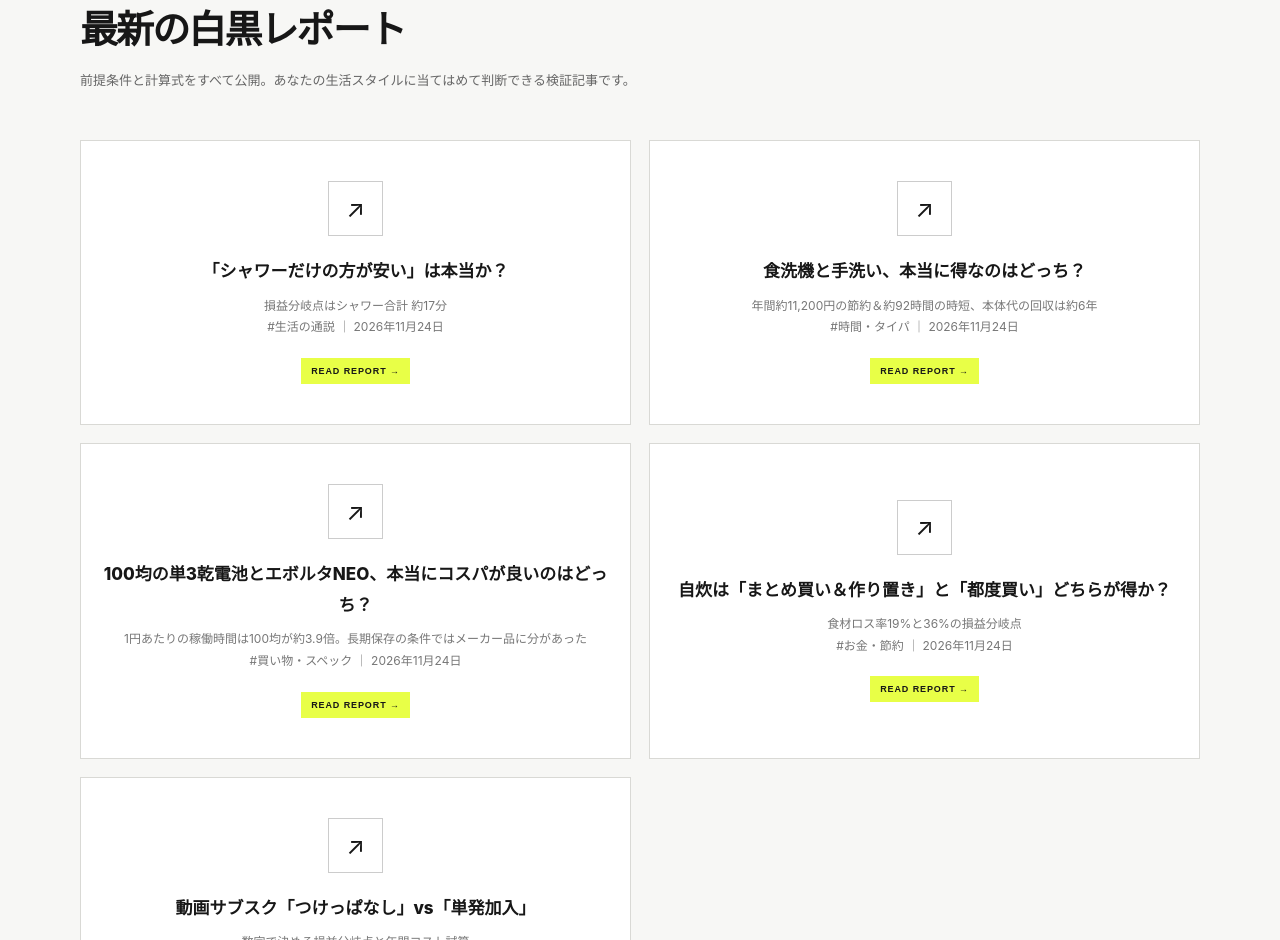
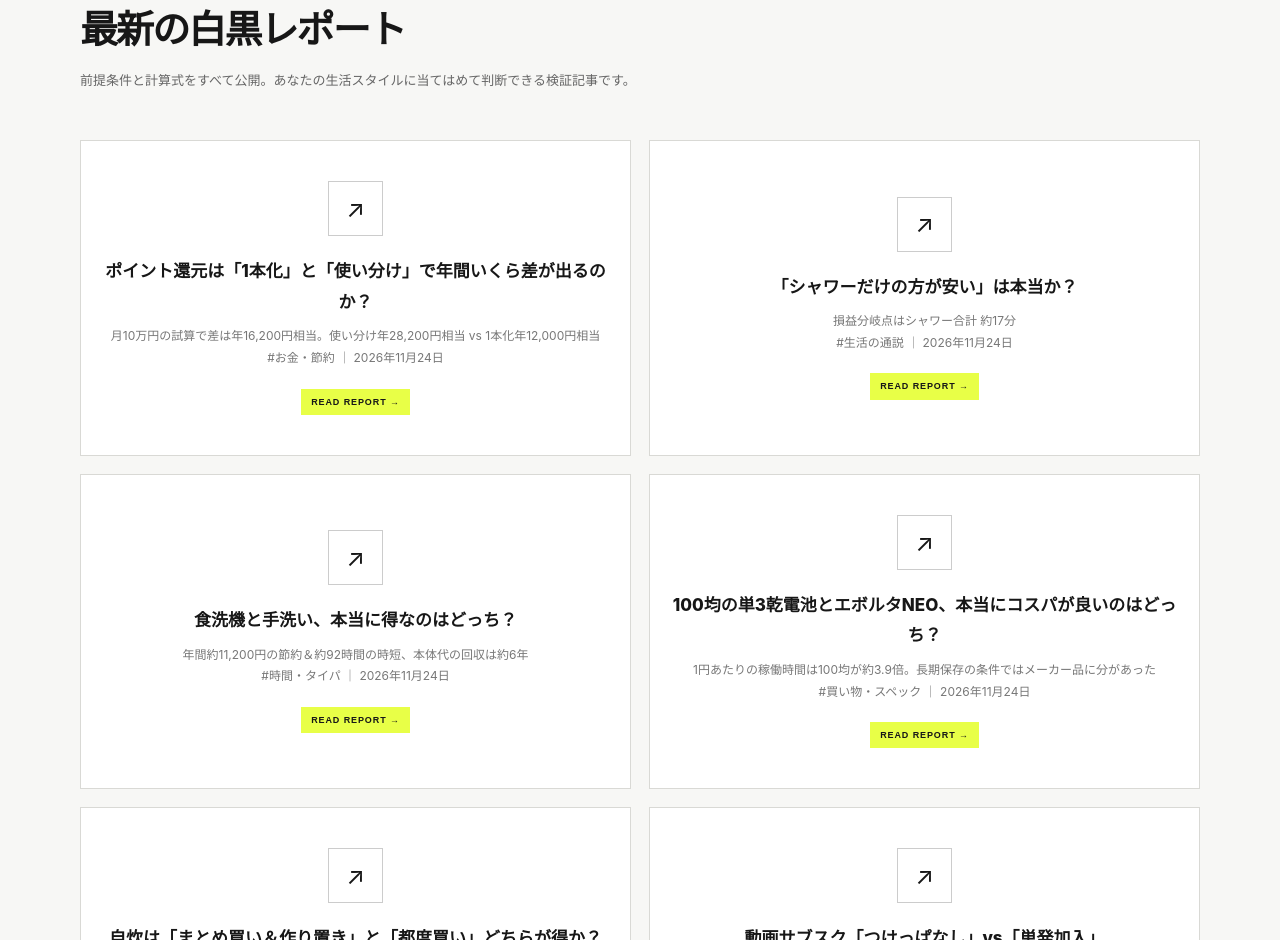
Before and after one commit to ai-kenkyubu/shirokuro-lab, a plain HTML site: page index.html in a window 1280 px wide. Shown: the part 2603-3543 px from the top of the page. Drawn offline with Linux system fonts and the light colour scheme.

Commit message:
Add files via upload

```diff
--- a/index.html
+++ b/index.html
@@ -769,6 +769,17 @@ html,body{overflow-x:clip}
         </div>
 
         <div class="report-grid">
+        <a href="report-006.html" class="report-empty">
+          <div class="empty-symbol">↗</div>
+          <h3>ポイント還元は「1本化」と「使い分け」で年間いくら差が出るのか？</h3>
+          <p>
+            月10万円の試算で差は年16,200円相当。使い分け年28,200円相当 vs 1本化年12,000円相当
+            <br>
+            #お金・節約 ｜ 2026年11月24日
+          </p>
+          <span class="report-status">READ REPORT →</span>
+        </a>
+
         <a href="report-005.html" class="report-empty">
           <div class="empty-symbol">↗</div>
           <h3>「シャワーだけの方が安い」は本当か？</h3>
```
